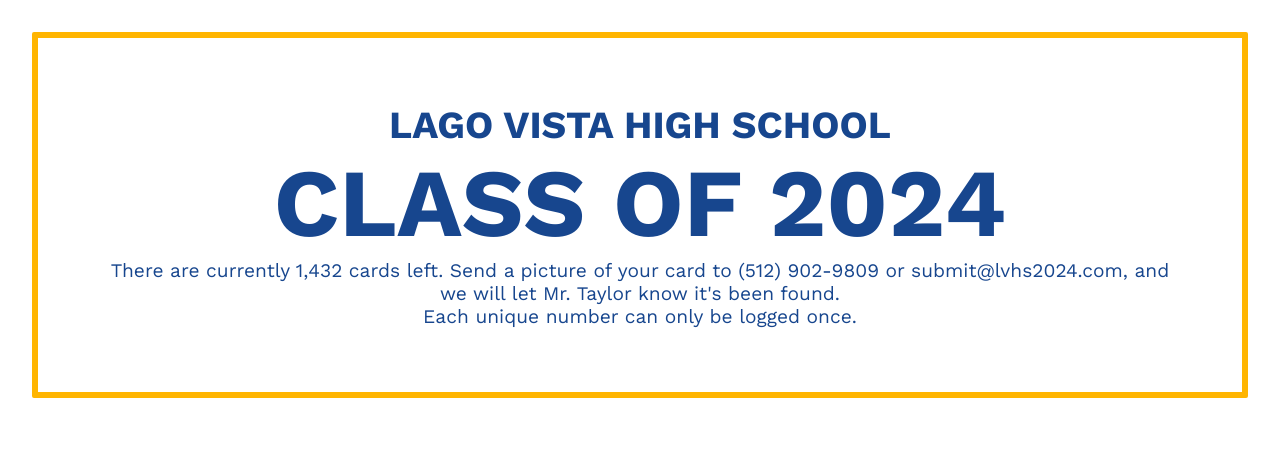
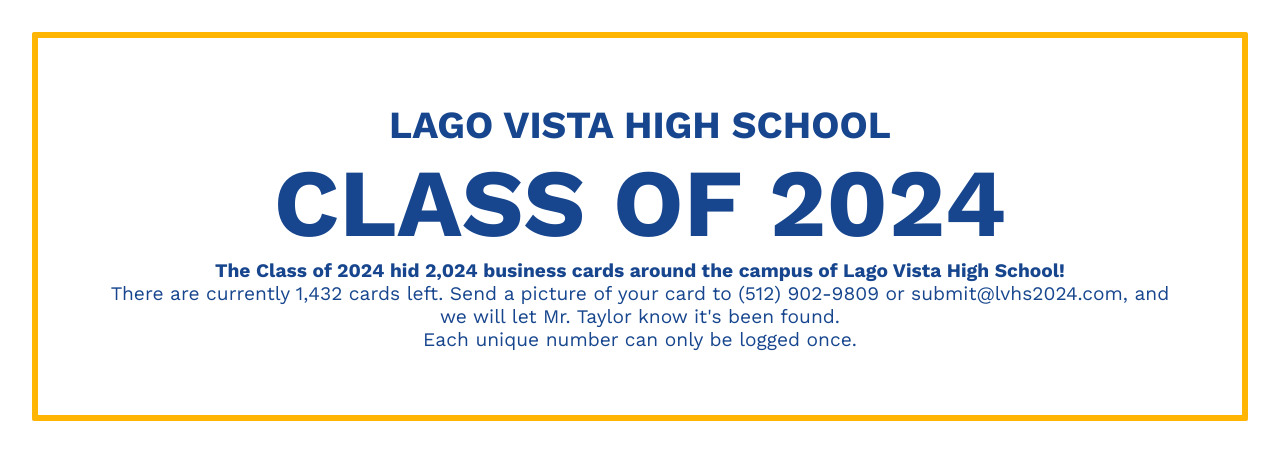
Before and after one commit to MrSmarty/LVHS2024, a plain HTML site: page index.html in a window 1280 px wide. Drawn offline with nearby package versions, Linux system fonts and the light colour scheme; a script that the page names is missing.

Commit message:
Update index.html

```diff
--- a/index.html
+++ b/index.html
@@ -13,7 +13,7 @@
     <div id="content">
       <h2>LAGO VISTA HIGH SCHOOL</h2>
       <h1>CLASS OF 2024</h1>
-      <p id="info" class="hidden">
+      <p id="info">
       	<strong>The Class of 2024 hid 2,024 business cards around the campus of Lago Vista High School!</strong> <br>
       </p>
 
```
